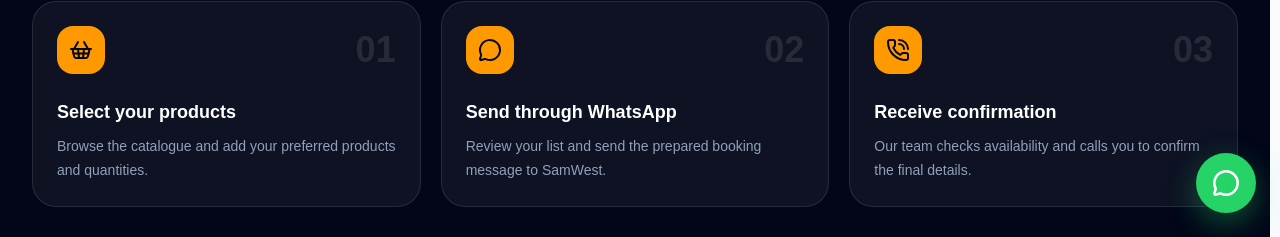
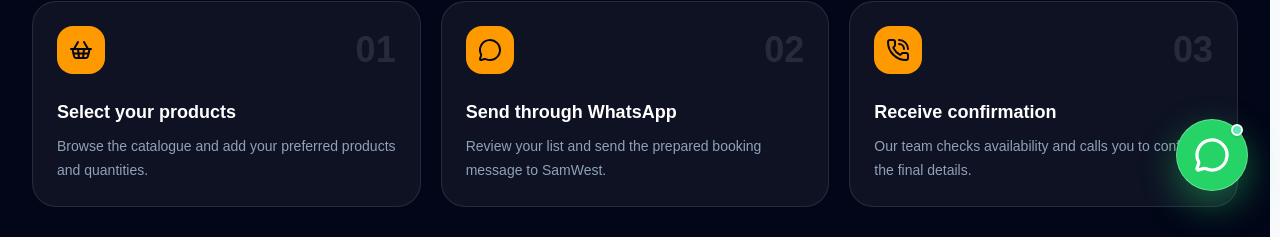
Before and after one commit to ainea26/SamWest-Frontend, a Next.js app: page / in a window 1280 px wide. Shown: the part 563-800 px from the top of the page. Built offline with nearby package versions, Linux system fonts and the light colour scheme; no server answers.

Commit message:
Enhance WhatsApp floating button

```diff
--- a/components/ui/WhatsAppFloat.tsx
+++ b/components/ui/WhatsAppFloat.tsx
@@ -10,7 +10,6 @@ const WHATSAPP_MESSAGE = "Hello SamWest, I would like some assistance.";
 export default function WhatsAppFloat() {
   const pathname = usePathname();
 
-  // Keep the customer WhatsApp button out of staff screens.
   if (pathname.startsWith("/staff")) {
     return null;
   }
@@ -23,90 +22,142 @@ export default function WhatsAppFloat() {
     <div
       className="
         fixed
-        bottom-[max(14px,env(safe-area-inset-bottom))]
-        right-[max(14px,env(safe-area-inset-right))]
-        z-40
-        sm:bottom-6
-        sm:right-6
+        bottom-[max(18px,env(safe-area-inset-bottom))]
+        right-[max(18px,env(safe-area-inset-right))]
+        z-50
+        sm:bottom-7
+        sm:right-7
+        lg:bottom-8
+        lg:right-8
       "
     >
+      <div
+        className="
+          group
+          relative
+          animate-[bounce_2.5s_ease-in-out_infinite]
+          motion-reduce:animate-none
+        "
+      >
+        <span
+          aria-hidden="true"
+          className="
+            pointer-events-none
+            absolute
+            inset-0
+            animate-ping
+            rounded-full
+            bg-[#25D366]/35
+            motion-reduce:animate-none
+          "
+        />
+
         <a
           href={whatsappUrl}
           target="_blank"
           rel="noopener noreferrer"
+          aria-label="Chat with SamWest on WhatsApp"
+          title="Chat with SamWest on WhatsApp"
           className="
-          group
             relative
             flex
-          h-13
-          w-13
+            h-16
+            w-16
             items-center
             justify-center
             rounded-full
+            border
+            border-white/30
             bg-[#25D366]
             text-white
-          shadow-[0_10px_30px_rgba(37,211,102,0.35)]
+            shadow-[0_14px_36px_rgba(37,211,102,0.42)]
             ring-1
             ring-black/5
-          transition
+            transition-all
             duration-300
             hover:-translate-y-1
-          hover:scale-105
+            hover:scale-110
             hover:bg-[#20bd5a]
-          hover:shadow-[0_14px_35px_rgba(37,211,102,0.45)]
+            hover:shadow-[0_18px_44px_rgba(37,211,102,0.50)]
             focus:outline-none
             focus-visible:ring-4
             focus-visible:ring-emerald-200
             active:scale-95
-          sm:h-15
-          sm:w-15
+            sm:h-17
+            sm:w-17
+            lg:h-18
+            lg:w-18
           "
-        aria-label="Chat with SamWest on WhatsApp"
-        title="Chat with SamWest on WhatsApp"
         >
           <MessageCircle
-          className="h-6 w-6 sm:h-7 sm:w-7"
+            className="
+              h-8
+              w-8
+              sm:h-9
+              sm:w-9
+            "
             strokeWidth={2.2}
             aria-hidden="true"
           />
+
+          <span
+            aria-hidden="true"
+            className="
+              absolute
+              right-1
+              top-1
+              h-3
+              w-3
+              rounded-full
+              border-2
+              border-white
+              bg-emerald-300
+              shadow-sm
+            "
+          />
+        </a>
 
         <span
           className="
             pointer-events-none
             absolute
             right-full
-            mr-3
+            top-1/2
+            mr-4
             hidden
+            -translate-y-1/2
             whitespace-nowrap
-            rounded-lg
+            rounded-xl
             bg-slate-950
-            px-3
-            py-2
-            text-xs
+            px-4
+            py-2.5
+            text-sm
             font-bold
             text-white
             opacity-0
-            shadow-lg
-            transition
+            shadow-xl
+            transition-all
             duration-200
+            group-hover:-translate-x-1
             group-hover:opacity-100
             lg:block
           "
         >
           Chat on WhatsApp
           <span
+            aria-hidden="true"
             className="
               absolute
               left-full
               top-1/2
               -translate-y-1/2
-              border-4
+              border-[5px]
               border-transparent
               border-l-slate-950
             "
           />
         </span>
-      </a>
+      </div>
     </div>
   );
 }
```
Lines whose indentation alone changed are shown as unchanged.
